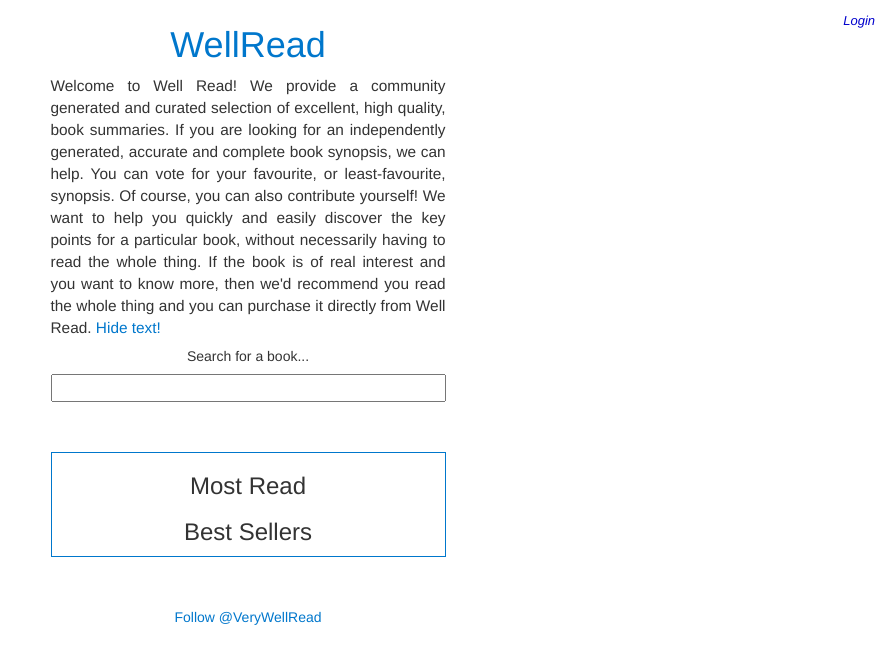
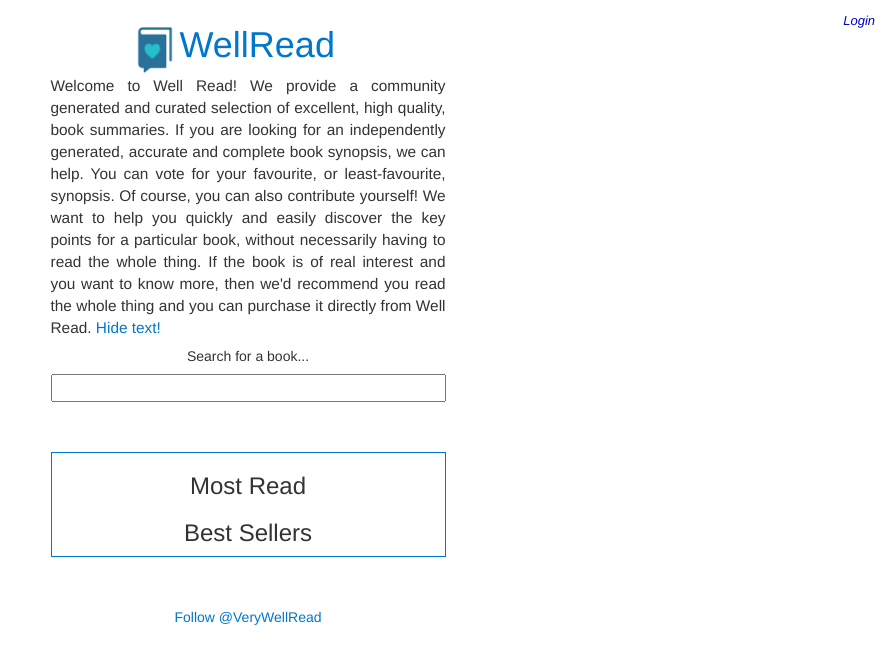
Before and after one commit to benlogan/WellReadClient, a PHP site: page / in a window 1280 px wide. Shown: the top 664 px of the page, without its empty margins (392-1280 px from the left). Run offline with PHP 8.4, Linux system fonts and the light colour scheme; some libraries are stand-ins or nearby versions.

Commit message:
various style changes and additional tracking

```diff
--- a/index.html
+++ b/index.html
@@ -161,7 +161,13 @@
 
         <!-- Using jQuery UI, but we could consider bootstrap etc -->
         <div id='searchBox' class="ui-widget">
-            <h1 class="centeredText"><a href="./">WellRead</a></h1>
+            <div id='headerBox'>
+                <a href="./">
+                <img id="siteIcon" src="images/favicon.png">
+                <h1 id="siteHeader">WellRead</h1>
+                </a>
+            </div>
+
             <!--<label for="search">Search: </label>-->
             <!--<button id="closeButton" data-toggle="collapse" data-target="#promoText"><img src="images/toggle-collapse-alt_blue.png"/></button>-->
             <div id="promoText" class="collapse in">Welcome to Well Read! We provide a community generated and curated selection of excellent, high quality, book summaries. If you are looking for an independently generated, accurate and complete book synopsis, we can help. You can vote for your favourite, or least-favourite, synopsis. Of course, you can also contribute yourself! We want to help you quickly and easily discover the key points for a particular book, without necessarily having to read the whole thing. If the book is of real interest and you want to know more, then we'd recommend you read the whole thing and you can purchase it directly from Well Read. <a href="#promoText" data-toggle="collapse" onclick="hidePromoText()">Hide text!</a></div>
--- a/scripts/main.js
+++ b/scripts/main.js
@@ -12,6 +12,9 @@ $(function() {
             var asin = ui.item.asin;
             // navigate to book page passing the ISBN!
             getBookDetails(asin);
+
+            // we'd like to track what people are searching for
+            ga('send', 'event', 'Input', 'BookSearch', ui.item.asin + ':' + ui.item.label);
         }
     });
 });
@@ -179,12 +182,15 @@ function createSummaryTableRow(summaryID, summaryTime, summaryText, summaryAutho
     if(summaryTime) {
         summaryTime = new Date(summaryTime).toLocaleString('en-GB', { hour12: false });
     }
-    return "<tr><td class='votecell'><div class='vote'><input type='hidden' name='_id_' value=" + summaryID + "><a id='voteUp' class='vote-up-off' title='Vote Up!'></a><span itemprop='upvoteCount' class='vote-count-post' title='Vote Count'>" + votes + "</span><a id='voteDown' class='vote-down-off' title='Vote Down!'></a></div></td><td class='postcell'>" + summaryText + tweetSynopsis + "</td><td class='summaryAuthor'>" + summaryAuthor + " " + summaryTime + "</td></tr>";
+
+    var authorStamp = '<p id="summaryAuthor">by ' + summaryAuthor + ". " + summaryTime + '</p>';
+
+    return "<tr><td class='votecell'><div class='vote'><input type='hidden' name='_id_' value=" + summaryID + "><a id='voteUp' class='vote-up-off' title='Vote Up!'></a><span itemprop='upvoteCount' class='vote-count-post' title='Vote Count'>" + votes + "</span><a id='voteDown' class='vote-down-off' title='Vote Down!'></a></div></td><td class='postcell'>" + summaryText + authorStamp + tweetSynopsis + "</td></tr>";
     //<tr class='summaryAuthorRow'><td></td><td class='summaryAuthor'>" + summaryAuthor + " (" + summaryTime + ")</td></tr>"; // used to be a seperate row, but this complicates sorting!
     // <a class='star-off'></a> disabled for now, no need for it - might eventually become 'my favourites'
 }
 
-var tweetSynopsis = '<br/><br/><a href="https://twitter.com/share" class="twitter-share-button" data-size="large" data-text="Check out WellRead and this excellent book synopsis!" data-via="VeryWellRead" data-show-count="false">Tweet</a><script async src="//platform.twitter.com/widgets.js" charset="utf-8"></script>';
+var tweetSynopsis = '<p id="tweetSynopsis"><a href="https://twitter.com/share" class="twitter-share-button" data-size="large" data-text="Check out WellRead and this excellent book synopsis!" data-via="VeryWellRead" data-show-count="false">Tweet</a><script async src="//platform.twitter.com/widgets.js" charset="utf-8"></script></p>';
 
 // won't be applied for future items added to the page dynamically!
 //$("#voteUp").click(function() {
--- a/styles/style.css
+++ b/styles/style.css
@@ -18,10 +18,12 @@ body {
 
 .centeredText {
     text-align: center;
+    clear: both;
 }
 
 #promoText {
     text-align: justify;
+    clear: both;
 }
 
 #closeButton {
@@ -98,23 +100,31 @@ body {
     padding-top: 50px;
     padding-bottom: 50px;
     white-space: pre-wrap; /* critical for respecting new lines in the summaries */
-    font-size: large;
+    font-size: x-large;
+    font-weight: 200;
+    text-align: justify;
     border-bottom: black;
     border-bottom-style: solid;
     border-bottom-width: thin;
 }
 
-.summaryAuthor {
+#summaryAuthor {
     text-align: right;
-    font-style: italic;
-    width: 20%;
-    vertical-align: bottom;
+    font-weight: lighter;
+    padding-top: 20px;
 }
 
-/*.summaryAuthorRow {
-    border-bottom-style: solid;
-    border-bottom-width: thin;
-}*/
+#headerBox {
+    width: 60%;
+    margin: 0 auto;
+}
+#siteIcon {
+    float: left;
+    width: 50px;
+}
+#siteHeader {
+    float; right;
+}
 
 input, textarea, select, h1, h2{font-family:inherit;}
 
```
